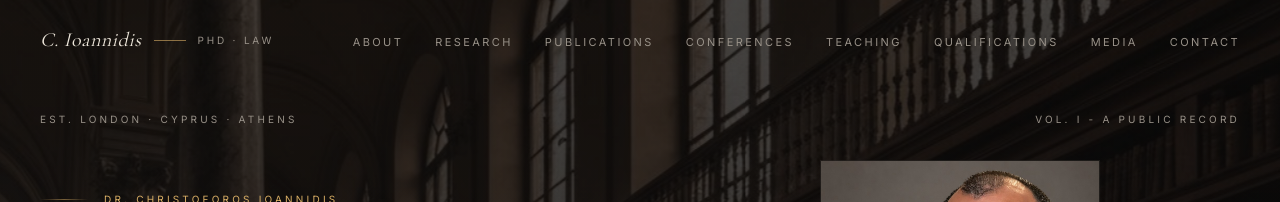
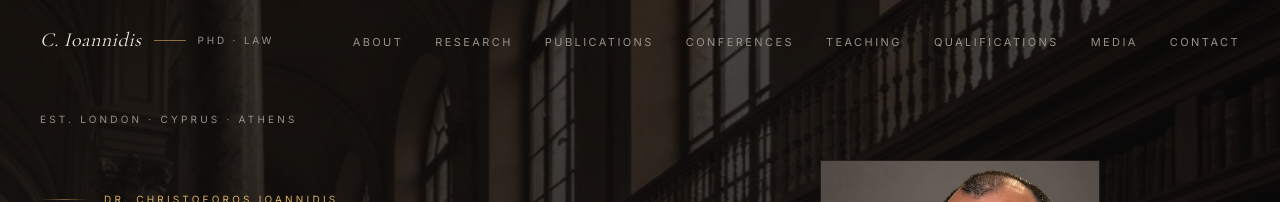
Before and after one commit to christoforosioannidis/v0-christoforosioannidis-com, a Next.js app: page / in a window 1280 px wide. Shown: the top 202 px of the page. Built offline with nearby package versions, Linux system fonts and the light colour scheme.

Commit message:
Remove 'Vol. I - A Public Record' label from hero

```diff
--- a/components/hero.tsx
+++ b/components/hero.tsx
@@ -27,12 +27,9 @@ export function Hero() {
       </div>
 
       {/* Top meta strip */}
-      <div className="pointer-events-none absolute inset-x-0 top-20 z-10 mx-auto flex max-w-7xl items-center justify-between px-6 md:top-28 md:px-10">
+      <div className="pointer-events-none absolute inset-x-0 top-20 z-10 mx-auto flex max-w-7xl items-center px-6 md:top-28 md:px-10">
         <span className="font-sans text-[10px] uppercase tracking-[0.32em] text-muted-foreground">
           Est. London · Cyprus · Athens
-        </span>
-        <span className="hidden font-sans text-[10px] uppercase tracking-[0.32em] text-muted-foreground md:inline">
-          Vol. I - A Public Record
         </span>
       </div>
 
```
